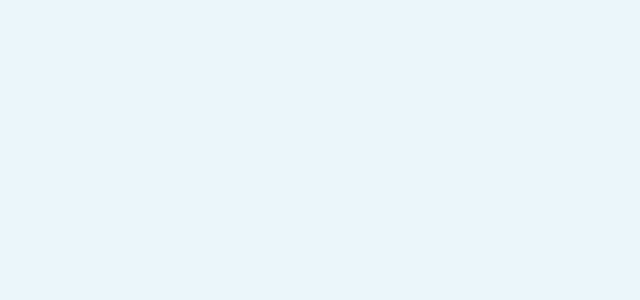
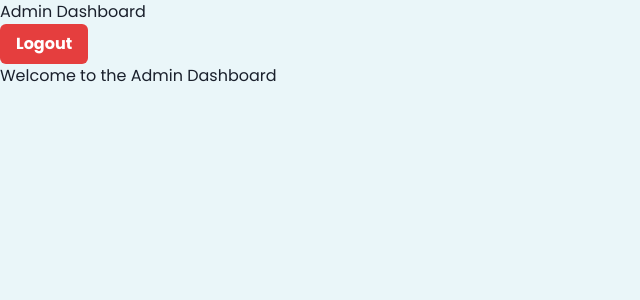
Before and after one commit to ChalaniDissanayaka/dineflow-restaurant-app-hackathon, a React (Create React App) app in the folder react-restaurant-frontend/: page /admin in a window 1280 px wide. Before the commit this address had no page. Shown: the top 300 px of the page, without its empty margins (0-640 px from the left). Built offline with nearby package versions, Linux system fonts and the light colour scheme.

Commit message:
Added route to Admin dashboard

```diff
--- a/react-restaurant-frontend/src/App.js
+++ b/react-restaurant-frontend/src/App.js
@@ -6,6 +6,8 @@ import { Toaster } from 'react-hot-toast';
 import Register from './pages/Register';
 import Login from './pages/Login';
 import GlobalProvider from './GlobalContext';
+import Dashboard from './pages/Dashboard';
+import AdminLayout from './components/layouts/AdminLayout';
 
 function App() {
   return (
@@ -16,6 +18,14 @@ function App() {
             <Route path='/' element={<Home />} />
             <Route path='/register' element={<Register />} />
             <Route path='/login' element={<Login />} />
+            <Route
+              path='/admin'
+              element = {
+                <AdminLayout>
+                  <Dashboard />
+                </AdminLayout>
+              }
+            />
           </Routes>
         </GlobalProvider>
       </BrowserRouter>
--- a/react-restaurant-frontend/src/components/Cart.js
+++ b/react-restaurant-frontend/src/components/Cart.js
@@ -25,7 +25,7 @@ function Cart({cartItems, setCartItems}) {
         });
 
 
-        setCartItems(newCartItems);
+        setCartItems(newCartItems)
     };
 
     const handleReduce = (itemId) => {
@@ -95,7 +95,7 @@ function Cart({cartItems, setCartItems}) {
                         onClick={placeOrder}
                     />
                 </>
-            )};
+            )}
 
         </div>
     );
--- /dev/null
+++ b/react-restaurant-frontend/src/components/layouts/AdminLayout.js
@@ -0,0 +1,13 @@
+import './AdminLayout.css';
+import AdminNavbar from './AdminNavbar';
+
+function AdminLayout({ children }) {
+    return (
+        <div className="layout-container">
+            <AdminNavbar />
+            {children}
+        </div>
+    );
+}
+
+export default AdminLayout;
--- /dev/null
+++ b/react-restaurant-frontend/src/components/layouts/AdminNavbar.js
@@ -0,0 +1,21 @@
+import { Button } from "@chakra-ui/react";
+
+function AdminNavbar() {
+
+    const handleLogout = () => {
+
+    }
+
+    return (
+        <div className="admin-navbar">
+            <h2>Admin Dashboard</h2>
+            <div className="admin-navbar-buttons">
+                <Button colorScheme="red" variant="solid" noClick={handleLogout} >
+                    Logout
+                </Button>
+            </div>
+        </div>
+    );
+}
+
+export default AdminNavbar;
--- /dev/null
+++ b/react-restaurant-frontend/src/pages/Dashboard.js
@@ -0,0 +1,11 @@
+function Dashboard() {
+    return (
+        <div className="dashboard-container">
+            <p className="welcome-text">
+                Welcome to the Admin Dashboard
+            </p>
+        </div>
+    );
+}
+
+export default Dashboard;
--- a/react-restaurant-frontend/src/pages/Login.js
+++ b/react-restaurant-frontend/src/pages/Login.js
@@ -30,7 +30,7 @@ function Login() {
       toast.success("Login successfull");
       setEmail("");
       setPassword("");
-
+      navigate("/admin");
     } catch (err) {
       console.log(err);
       toast.error("Invalid Credentials");
```
Also changed, not shown: react-restaurant-frontend/src/components/layouts/AdminLayout.css (added).
